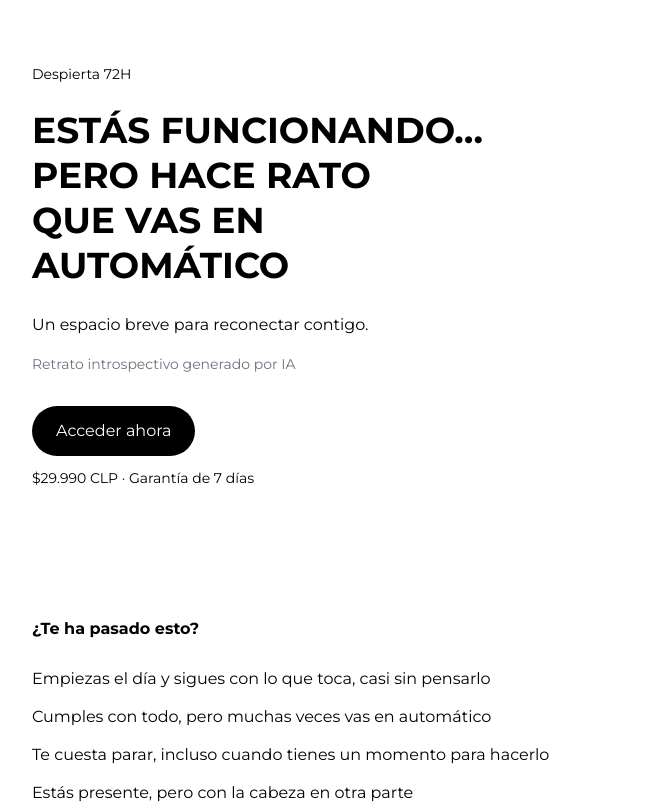
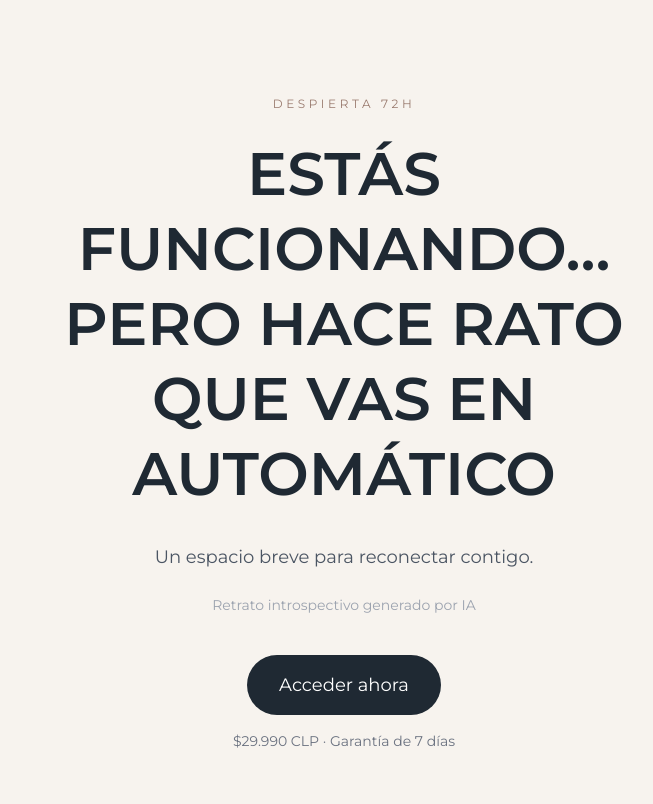
Before and after one commit to cursossolange/despierta-72h, a React (Vite) app: page / in a window 1280 px wide. Shown: the top 804 px of the page, without its empty margins (296-949 px from the left). Built offline with nearby package versions, Linux system fonts and the light colour scheme.

Commit message:
Refactor LandingPage layout and styles

```diff
--- a/src/components/LandingPage.tsx
+++ b/src/components/LandingPage.tsx
@@ -9,37 +9,41 @@ export default function LandingPage({ onPurchase }: Props) {
   };
 
   return (
-    <div className="bg-white text-black font-sans leading-relaxed">
+   <div className="bg-[#F7F3EE] text-[#1F2933] font-sans leading-relaxed">
 
       {/* HERO */}
-      <section className="px-6 py-16 max-w-2xl mx-auto">
-        <p className="text-sm mb-6">Despierta 72H</p>
+     <section className="px-6 py-24 max-w-3xl mx-auto text-center">
 
-        <h1 className="text-4xl font-bold leading-tight mb-6">
+ <p className="text-xs tracking-[0.3em] text-[#9A7B6F] mb-6">
+    DESPIERTA 72H
+  </p>
+
+ <h1 className="text-5xl md:text-6xl font-semibold leading-tight mb-8">
     ESTÁS FUNCIONANDO…<br />
     PERO HACE RATO<br />
     QUE VAS EN<br />
     AUTOMÁTICO
   </h1>
 
-        <p className="mb-4">
+  <p className="text-lg text-[#4B5563] mb-6">
     Un espacio breve para reconectar contigo.
   </p>
 
-        <p className="text-sm text-gray-500 mb-8">
+  <p className="text-sm text-[#9CA3AF] mb-10">
     Retrato introspectivo generado por IA
   </p>
 
   <button
     onClick={handlePurchase}
-          className="bg-black text-white px-6 py-3 rounded-full"
+    className="bg-[#1F2933] text-white px-8 py-4 rounded-full text-lg"
   >
     Acceder ahora
   </button>
 
-        <p className="text-sm mt-3">
+  <p className="text-sm text-[#6B7280] mt-4">
     $29.990 CLP · Garantía de 7 días
   </p>
+
 </section>
 
       {/* PROBLEMA */}
```
Lines whose indentation alone changed are shown as unchanged.
